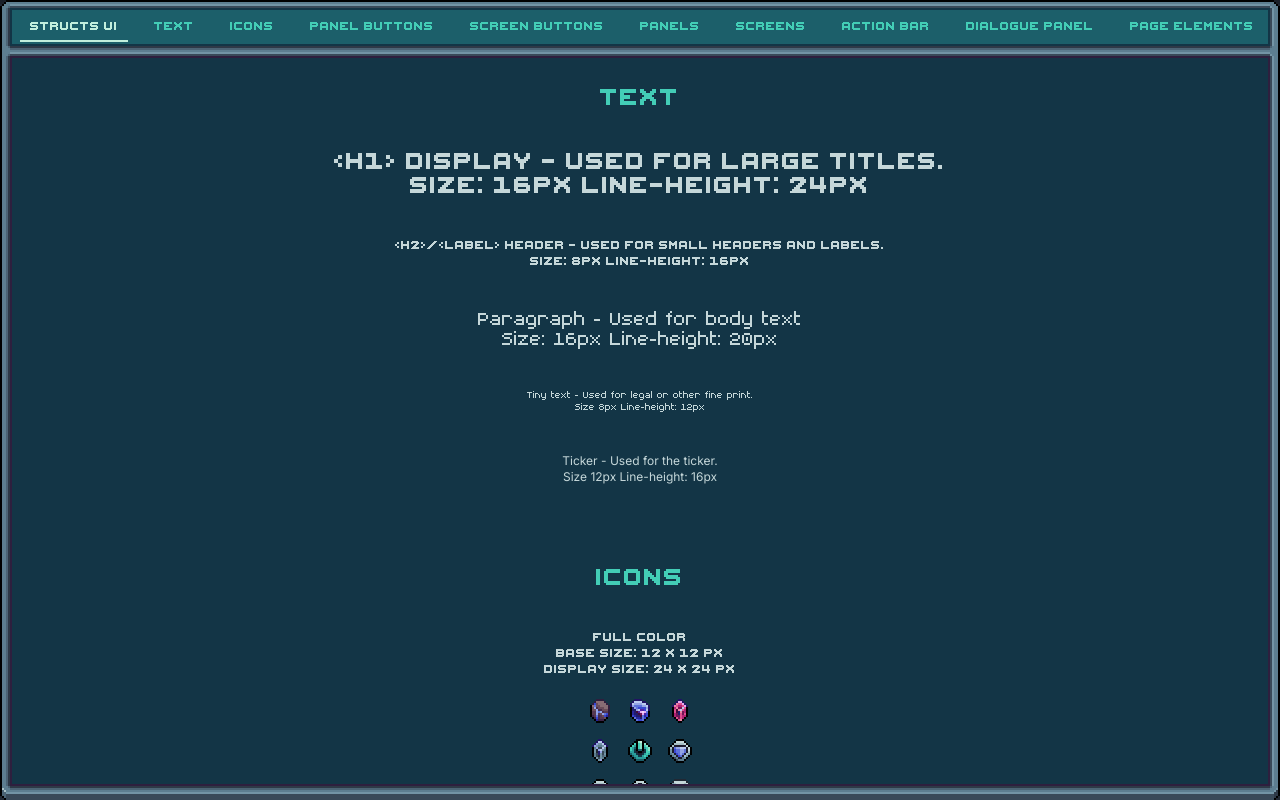
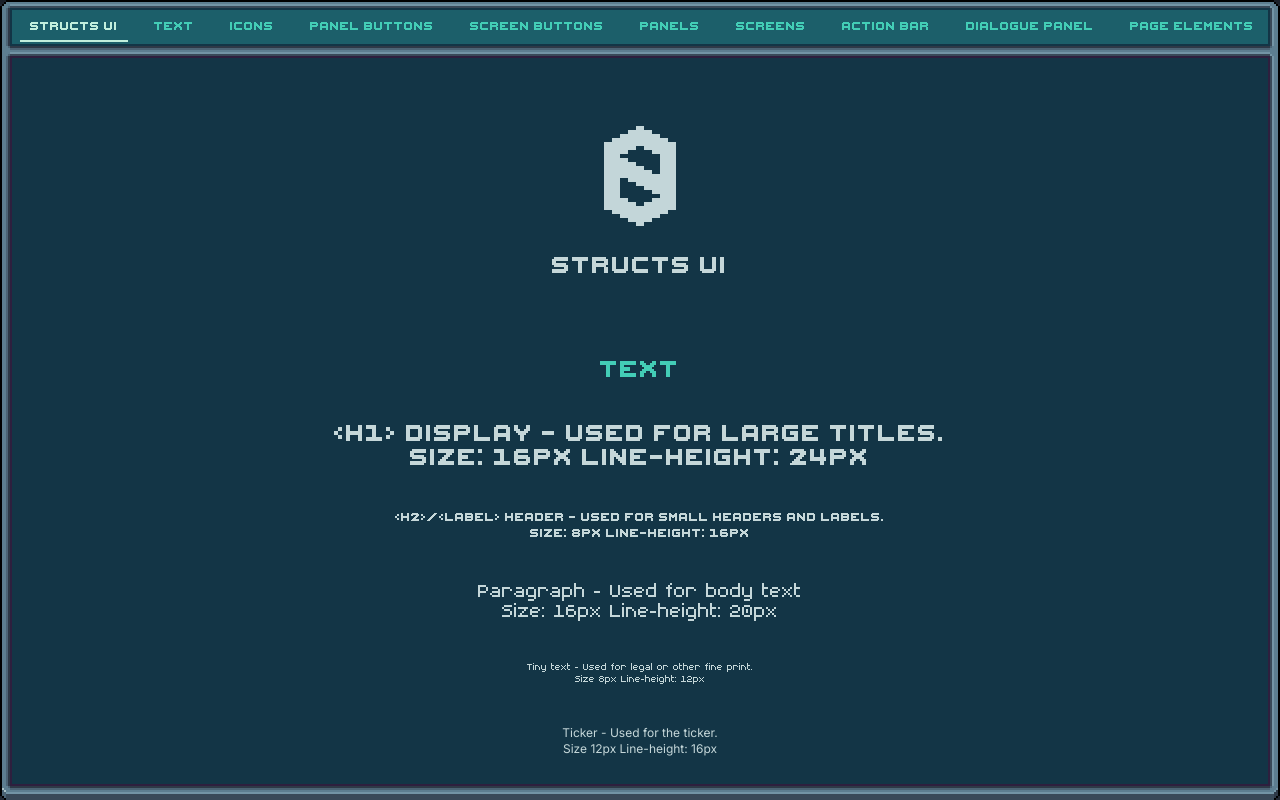
Before and after one commit to playstructs/structs-design-system, a plain HTML site: page index.html in a window 1280 px wide. Drawn offline with Linux system fonts and the light colour scheme; files whose address does not match are found by name.

Commit message:
Added logo

```diff
--- a/css/main.css
+++ b/css/sui-demo.css
@@ -1,4 +1,8 @@
 /* ---- Structs UI Demo Page Only ---- */
+
+#structsUI img {
+  filter: brightness(0) saturate(100%) invert(97%) sepia(5%) saturate(838%) hue-rotate(150deg) brightness(86%) contrast(97%);
+}
 
 .content {
   margin: 0;
--- a/index.html
+++ b/index.html
@@ -12,7 +12,7 @@
   <link rel="stylesheet" href="css/normalize.css">
   <link rel="stylesheet" href="css/structicons.css">
   <link rel="stylesheet" href="css/sui.css">
-  <link rel="stylesheet" href="css/main.css">
+  <link rel="stylesheet" href="css/sui-demo.css">
 </head>
 
 <body>
@@ -22,7 +22,7 @@
       <div class="sui-screen sui-screen-full-width">
         <div class="sui-screen-nav">
           <div class="sui-screen-nav-items">
-            <a class="sui-screen-nav-item sui-screen-nav-item-active" href="javascript: void(0)">Structs UI</a>
+            <a class="sui-screen-nav-item sui-screen-nav-item-active" href="#structsUI">Structs UI</a>
             <a class="sui-screen-nav-item" href="#text">Text</a>
             <a class="sui-screen-nav-item" href="#icons">Icons</a>
             <a class="sui-screen-nav-item" href="#panelButtons">Panel Buttons</a>
@@ -43,7 +43,12 @@
 
 <!-- Content Start -->
 
-
+<section>
+  <a id="structsUI">
+    <img src="/img/logo/logo-structs.gif">
+    <h1>Structs UI</h1>
+  </a>
+</section>
 
 <a id="text"><h1 class="section-header">Text</h1></a>
 
```
Also changed, not shown: img/logo/logo-structs.gif (added).
